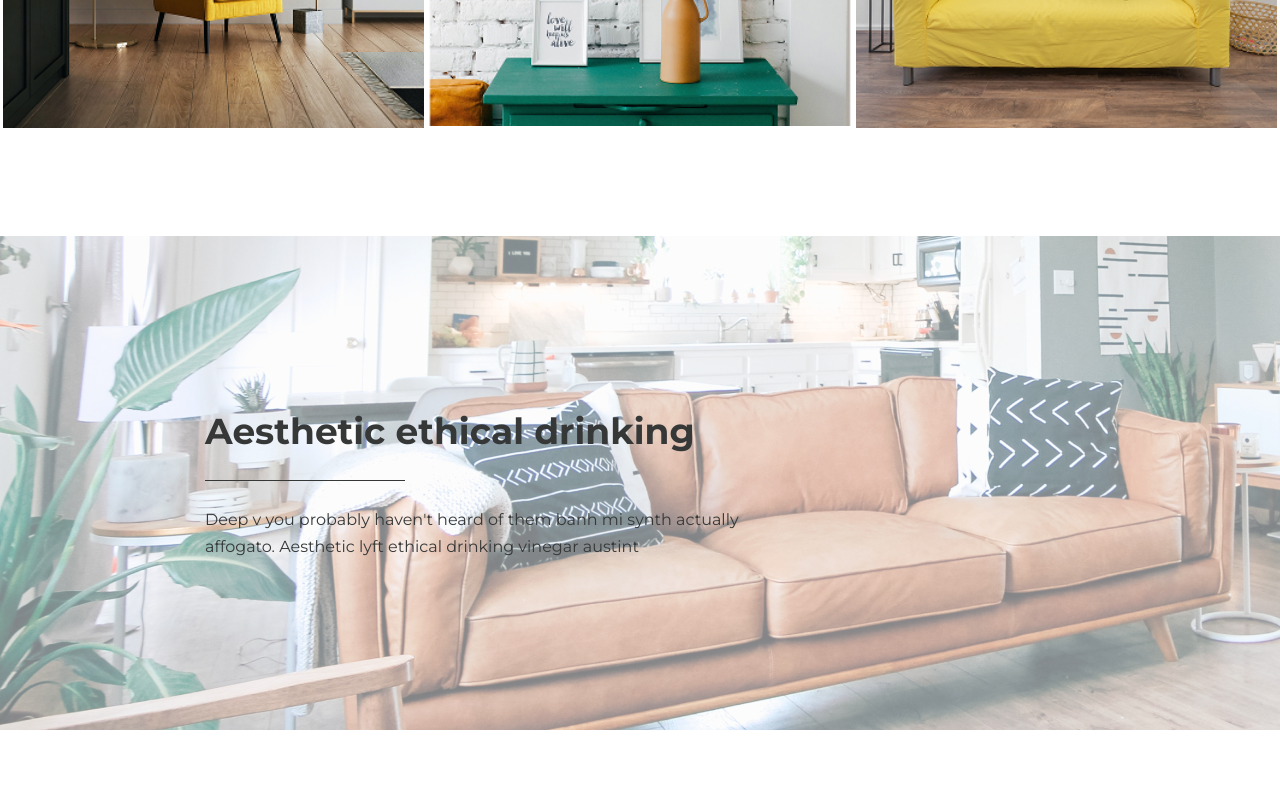
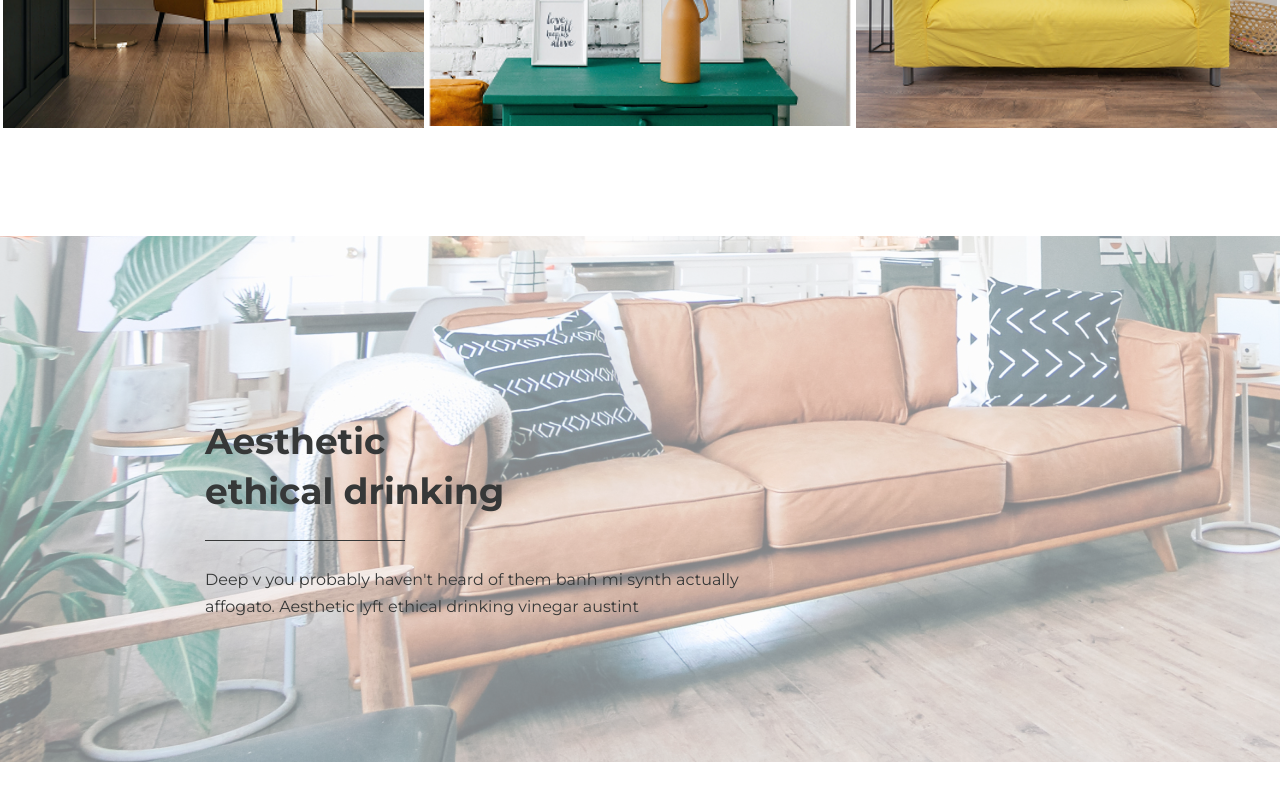
Before and after one commit to ValentynFediuk/desire, a website built with Vite: page index.html in a window 1280 px wide. Shown: the part 2057-2857 px from the top of the page. Before the commit the page ends 2787 px from the top, so only its background shows below. Built offline with nearby package versions, Linux system fonts and the light colour scheme.

Commit message:
сollection

```diff
--- a/src/styles/aesthetic.scss
+++ b/src/styles/aesthetic.scss
@@ -2,13 +2,18 @@
 @use "breakpoints" as *;
 
 .aesthetic {
-  background: url("/aesthetic-bg.jpg");
+  background: url("/aesthetic-bg.jpg") no-repeat;
   text-align: left;
-  padding-block: 170px;
+  background-position-y: -90px;
+  padding-block: 180px;
   max-width: 1920px;
   width: 100%;
   margin: 0 auto;
   position: relative;
+  @include respond-to-max(md) {
+    padding-block: 80px;
+    background-position-x: -150px;
+  }
   &::before {
     content: '';
     position: absolute;
```
Also changed, not shown: index.html (+1 -0 lines).
